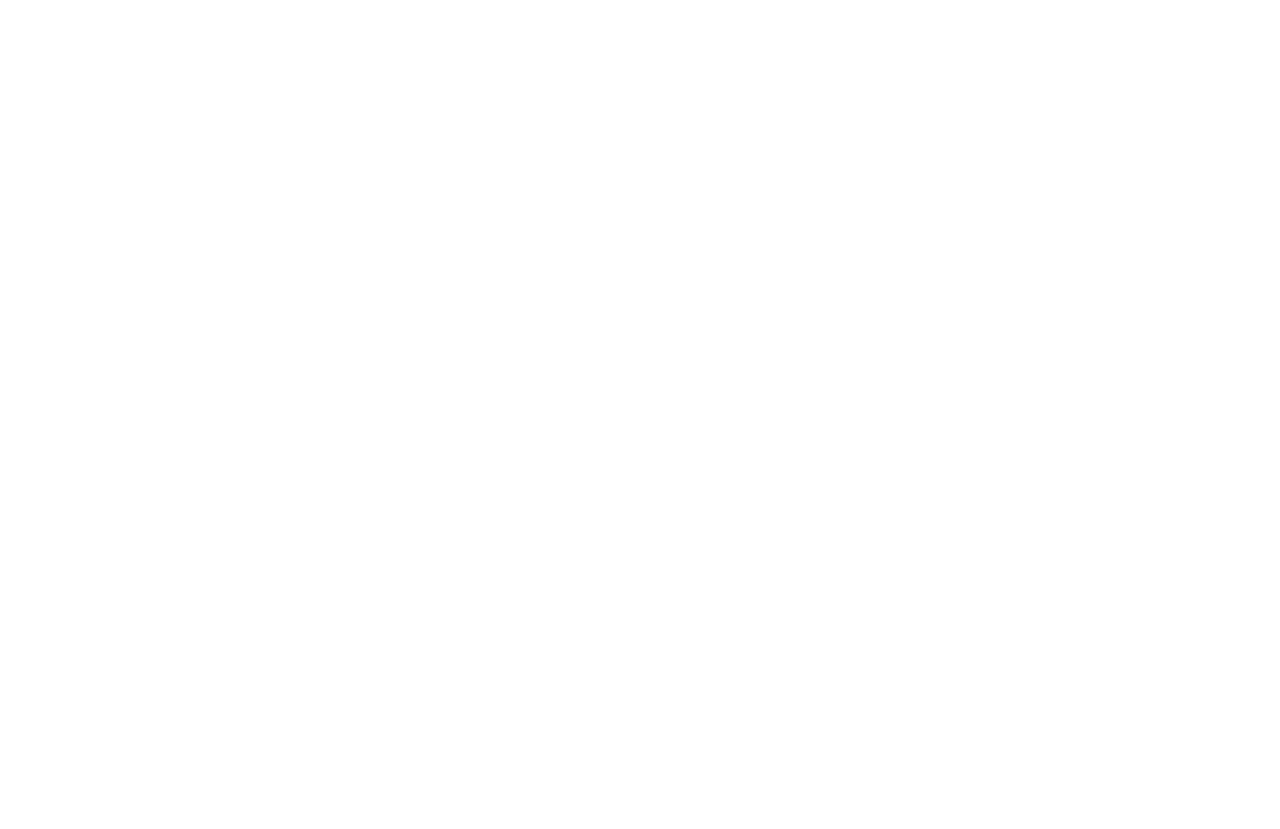
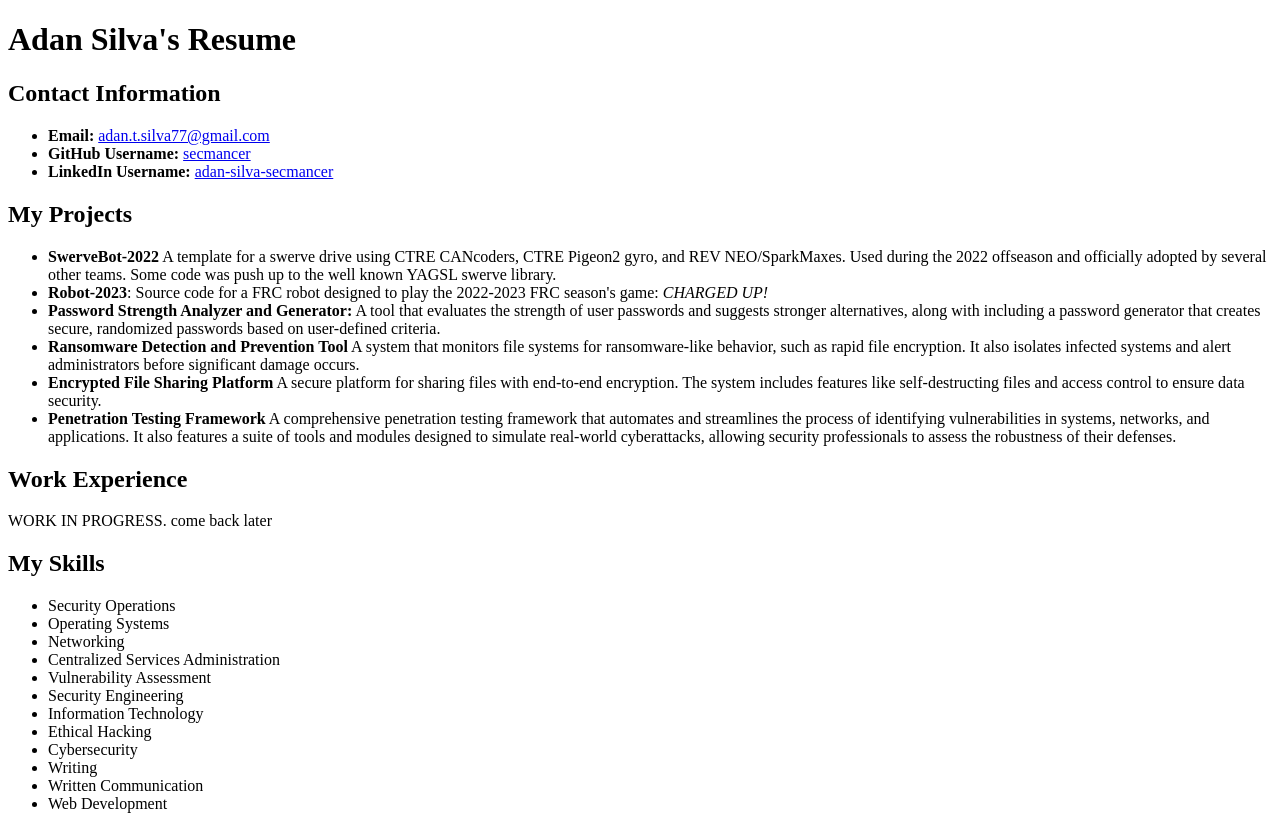
Before and after one commit to CSC307Winter2025/SilvaAdan, a Next.js app: page / in a window 1280 px wide. Before the commit the page ends 800 px from the top, so only its background shows below. Built offline with nearby package versions, Linux system fonts and the light colour scheme.

Commit message:
Add resume framework information, now onto adding the jobs requirements

```diff
--- a/src/app/page.js
+++ b/src/app/page.js
@@ -1,9 +1,42 @@
 import Image from "next/image";
+import Link from "next/link";
 
 export default function Home() {
   return (
-    // TODO: Add content from resume
     <div>
+      <h1><b>Adan Silva's Resume</b></h1>
+      <h2><b>Contact Information</b></h2>
+      <ul>
+        <li><b>Email:</b> <Link href="mailto:adan.t.silva77@gmail.com">adan.t.silva77@gmail.com</Link></li>
+        <li><b>GitHub Username:</b> <Link href="https://github.com/secmancer">secmancer</Link></li>
+        <li><b>LinkedIn Username:</b> <Link href="https://www.linkedin.com/in/adan-silva-secmancer/">adan-silva-secmancer</Link></li>
+      </ul>
+      <h2><b>My Projects</b></h2>
+      <ul>
+          <li><b>SwerveBot-2022</b> A template for a swerve drive using CTRE CANcoders, CTRE Pigeon2 gyro, and REV NEO/SparkMaxes. Used during the 2022 offseason and officially adopted by several other teams. Some code was push up to the well known YAGSL swerve library.</li>
+          <li><b>Robot-2023</b>: Source code for a FRC robot designed to play the 2022-2023 FRC season's game: <i>CHARGED UP!</i></li>
+          <li><b>Password Strength Analyzer and Generator:</b> A tool that evaluates the strength of user passwords and suggests stronger alternatives, along with including a password generator that creates secure, randomized passwords based on user-defined criteria.</li>
+          <li><b>Ransomware Detection and Prevention Tool</b> A system that monitors file systems for ransomware-like behavior, such as rapid file encryption. It also isolates infected systems and alert administrators before significant damage occurs.</li>
+          <li><b>Encrypted File Sharing Platform</b> A secure platform for sharing files with end-to-end encryption. The system includes features like self-destructing files and access control to ensure data security.</li>
+          <li><b>Penetration Testing Framework</b> A comprehensive penetration testing framework that automates and streamlines the process of identifying vulnerabilities in systems, networks, and applications. It also features a suite of tools and modules designed to simulate real-world cyberattacks, allowing security professionals to assess the robustness of their defenses.</li>
+      </ul>
+      <h2><b>Work Experience</b></h2>
+      <p>WORK IN PROGRESS. come back later</p>
+      <h2><b>My Skills</b></h2>
+      <ul>
+        <li>Security Operations</li>
+        <li>Operating Systems</li>
+        <li>Networking</li>
+        <li>Centralized Services Administration</li>
+        <li>Vulnerability Assessment</li>
+        <li>Security Engineering</li>
+        <li>Information Technology</li>
+        <li>Ethical Hacking</li>
+        <li>Cybersecurity</li>
+        <li>Writing</li>
+        <li>Written Communication</li>
+        <li>Web Development</li>
+      </ul>
     </div>
   );
 }
```
